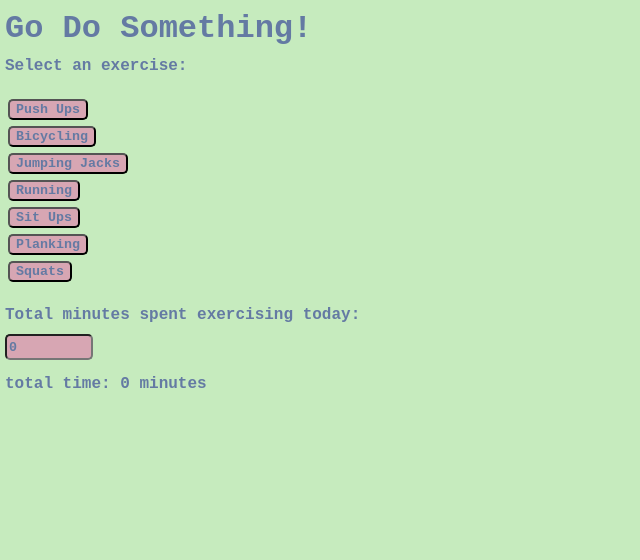
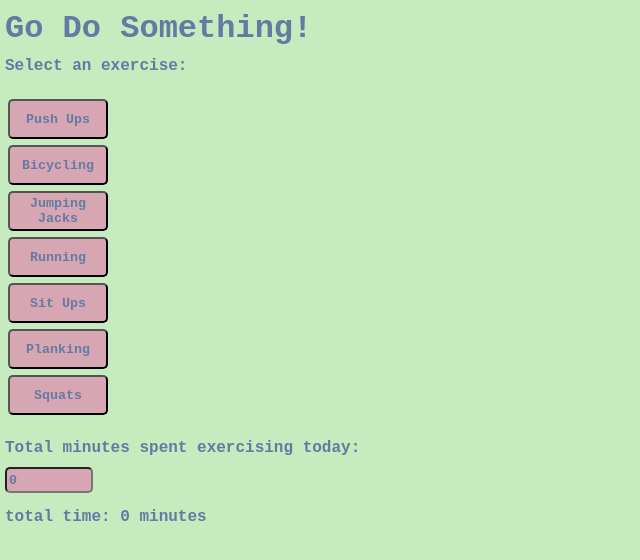
Before and after one commit to julianamacedo1/exercise-app, a React (Create React App) app: page / in a window 1280 px wide. Shown: the top 560 px of the page, without its empty margins (0-640 px from the left). Built offline with nearby package versions, Linux system fonts and the light colour scheme.

Commit message:
March 6, 2021 4:15 PM

```diff
--- a/src/App.css
+++ b/src/App.css
@@ -8,6 +8,8 @@ button {
   color: #647AA3;
   background-color: #D7A6B3;
   border-radius: 5px;
+  width: 100px;
+  height: 40px;
 }
 h1 {
   font-family: 'Courier New', Courier, monospace;
```
